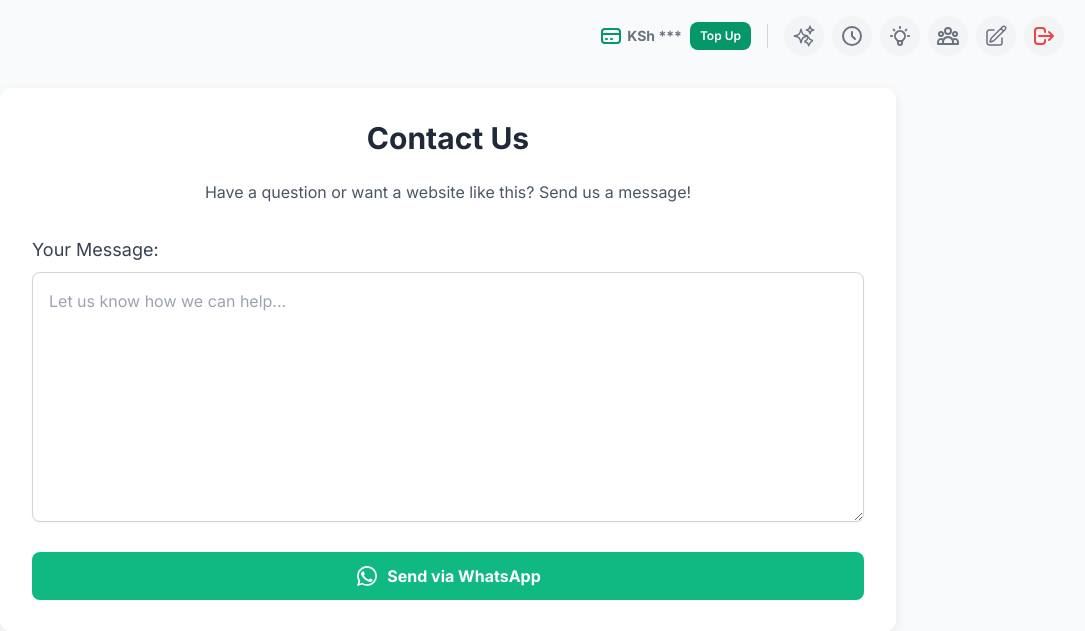
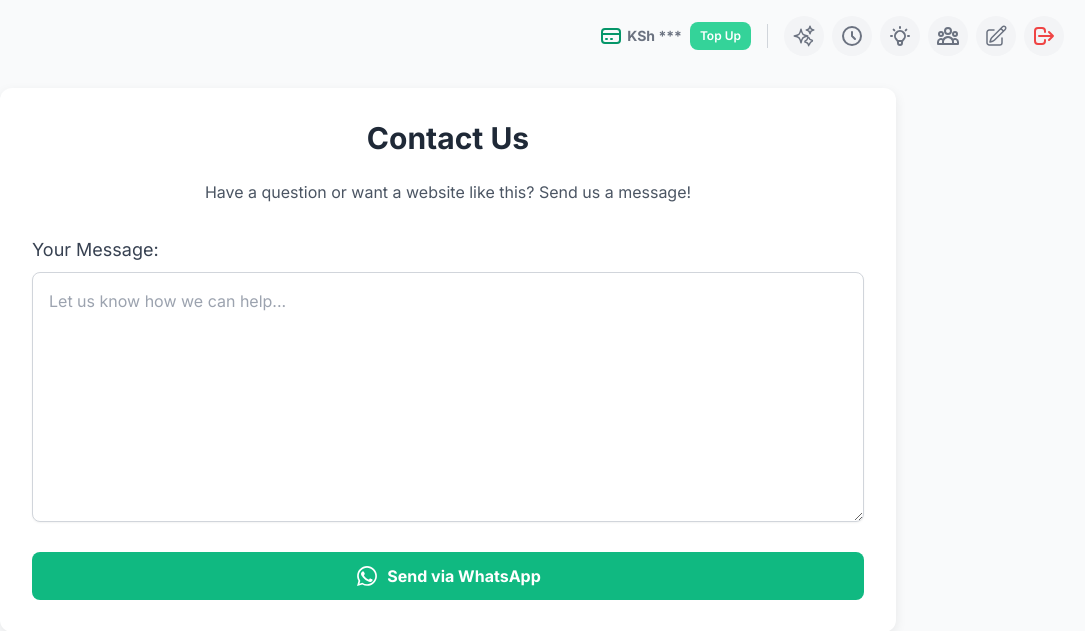
Before and after one commit to paulphysics/humanizeyouressay, a Flask app: template templates/contact.html in a window 1280 px wide. Shown: the top 631 px of the page, without its empty margins (192-1277 px from the left). Run offline with Flask 3, Linux system fonts and the light colour scheme; the template is opened without the code that fills it: most values are stand-ins (such as "Sample title", 1, 10 or a date in 2020); parts of the project's set-up code (start-up, migrations or seed data) failed here and were passed over.

Commit message:
Update _header.html

```diff
--- a/templates/_header.html
+++ b/templates/_header.html
@@ -21,7 +21,7 @@
                         <strong id="wallet-balance-amount" class="text-gray-500" data-balance="{{ "%.2f"|format(wallet_balance) }}">KSh ***</strong>
                     </span>
                     <!-- ✅ FIX: Updated to the correct green color -->
-                    <button id="topUpBtn" class="text-white font-semibold rounded-lg transition duration-300 text-xs py-1.5 px-2.5 bg-green-600 hover:bg-green-700">Top Up</button>
+                    <button id="topUpBtn" class="text-white font-semibold rounded-lg transition duration-300 text-xs py-1.5 px-2.5 bg-green-400 hover:bg-green-500">Top Up</button>
                 </div>
                 <div class="border-l border-gray-300 h-6"></div>
             {% endif %}
```
